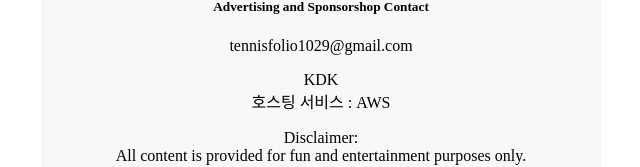
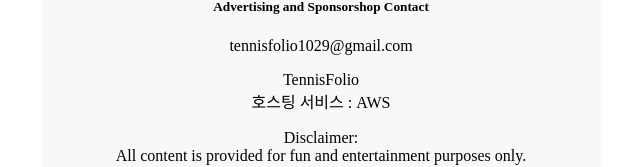
Before and after one commit to cosiw/KDK, a React (Vite) app: page / in a window 1280 px wide. Shown: the part 753-920 px from the top of the page, without its empty margins (319-959 px from the left). Built offline with nearby package versions, Linux system fonts and the light colour scheme; no server answers.

Commit message:
Footer 수정, Main 빌드 실패 수정

```diff
--- a/src/components/Footer.jsx
+++ b/src/components/Footer.jsx
@@ -9,7 +9,7 @@
         </h5>
         <p>tennisfolio1029@gmail.com</p>
         <p>
-            KDK
+            TennisFolio
             <br />
             호스팅 서비스 : AWS
             <br />
--- a/src/components/main/MainInput.jsx
+++ b/src/components/main/MainInput.jsx
@@ -1,6 +1,6 @@
 import React from 'react';
 import {useState} from 'react';
-import styles from './MainInput.module.css';
+import styles from './mainInput.module.css';
 import {useNavigate} from 'react-router-dom';
 import { v4 as uuidv4 } from 'uuid';
 
```
